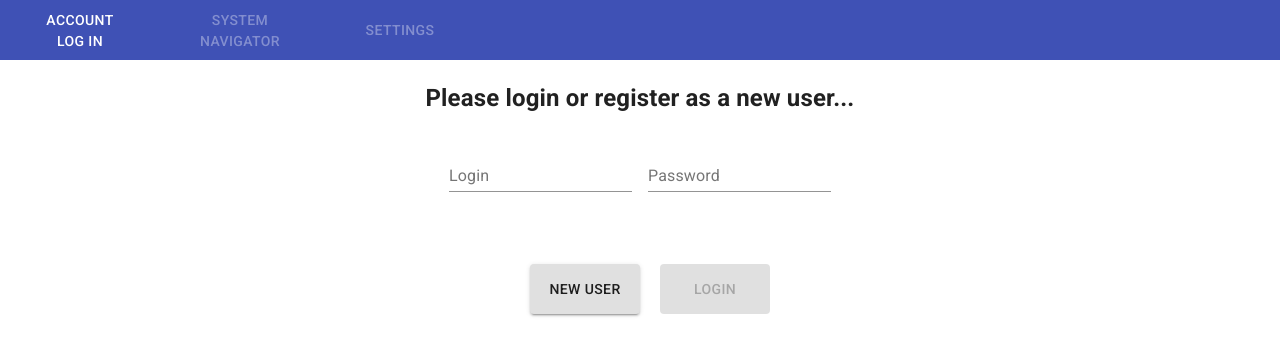
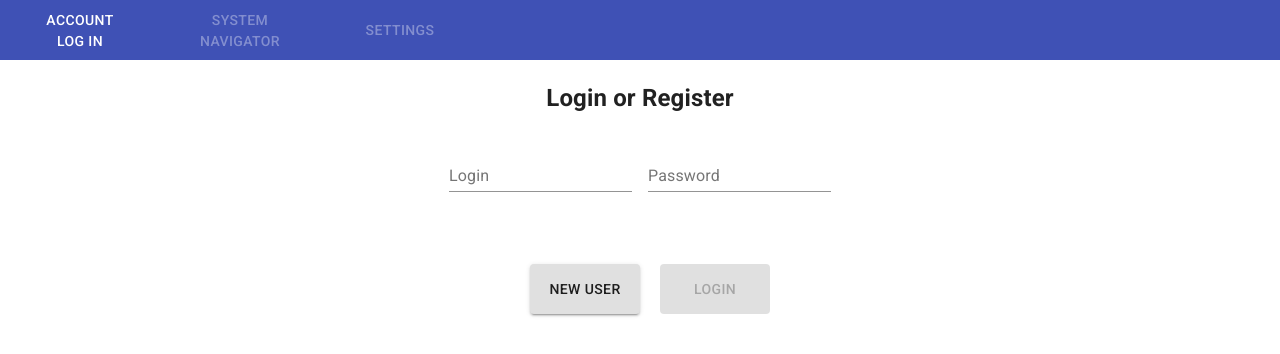
Before and after one commit to dukelink/Baseramp, a React (Create React App) app in the folder client/: page / in a window 1280 px wide. Shown: the top 354 px of the page. Built offline with nearby package versions, Linux system fonts and the light colour scheme; no server answers.

Commit message:
Small UI changes

```diff
--- a/client/src/features/Account/AccountPage.tsx
+++ b/client/src/features/Account/AccountPage.tsx
@@ -77,7 +77,7 @@ export const AccountPage = () => {
   else if (!state.newUserForm)
     return (
       <div className={classes.container}>
-        <h2>Please login or register as a new user...</h2>
+        <h2>Login or Register</h2>
         <Login state={state} setState={setState}/>
       </div>
     );
--- a/client/src/features/SystemNavigator/CrudButtons.tsx
+++ b/client/src/features/SystemNavigator/CrudButtons.tsx
@@ -60,11 +60,7 @@ export const CrudButtons = ( props: {
     <Grid item xs = {12}
         className = { classes.OutlineEditButton }
         style = {{ display: navTable ? 'inline-block' : 'none'  }}>
-      <Grid item xs = {12}
-          className = { classes.OutlineEditButton }
-          style = {{ display: navTable ? 'inline-block' : 'none'  }}>
-        <div
-              color='secondary'
+        <div    color='secondary'
                 style = {{
                 width: '100%',
                 visibility: navTable ? 'visible' : 'hidden' }}>
@@ -153,7 +149,5 @@ export const CrudButtons = ( props: {
             </div>
         </div>
     </Grid>
-
-    </Grid>
   )
 }
```
Lines whose indentation alone changed are shown as unchanged.
